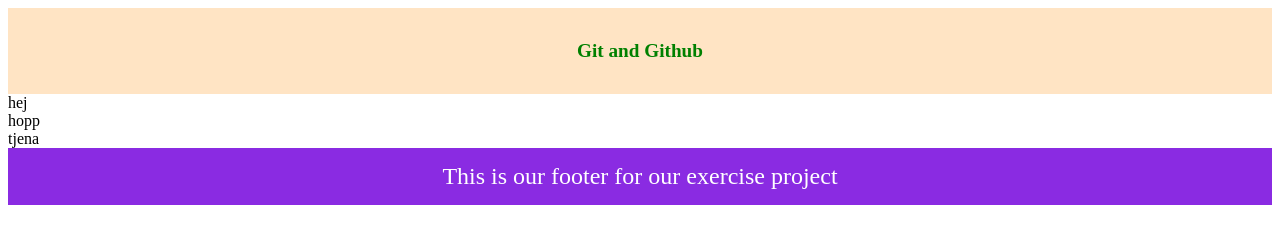
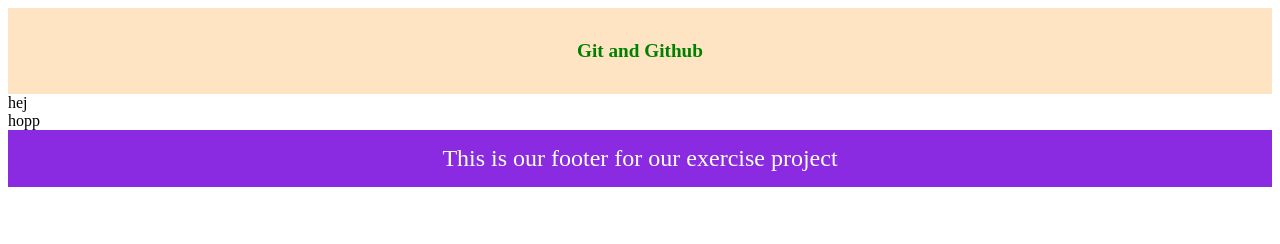
Before and after one commit to andrewkalumba/exercise-, a plain HTML site: page index.html in a window 1280 px wide. Drawn offline with Linux system fonts and the light colour scheme.

Commit message:
nav bar fix

```diff
--- a/index.html
+++ b/index.html
@@ -14,7 +14,6 @@
     <nav>
         <div class="items">hej</div>
         <div class="items">hopp</div>
-        <div class="items">tjena</div>
     </nav>
     <footer class="footer">
         This is our footer for our exercise project
```
